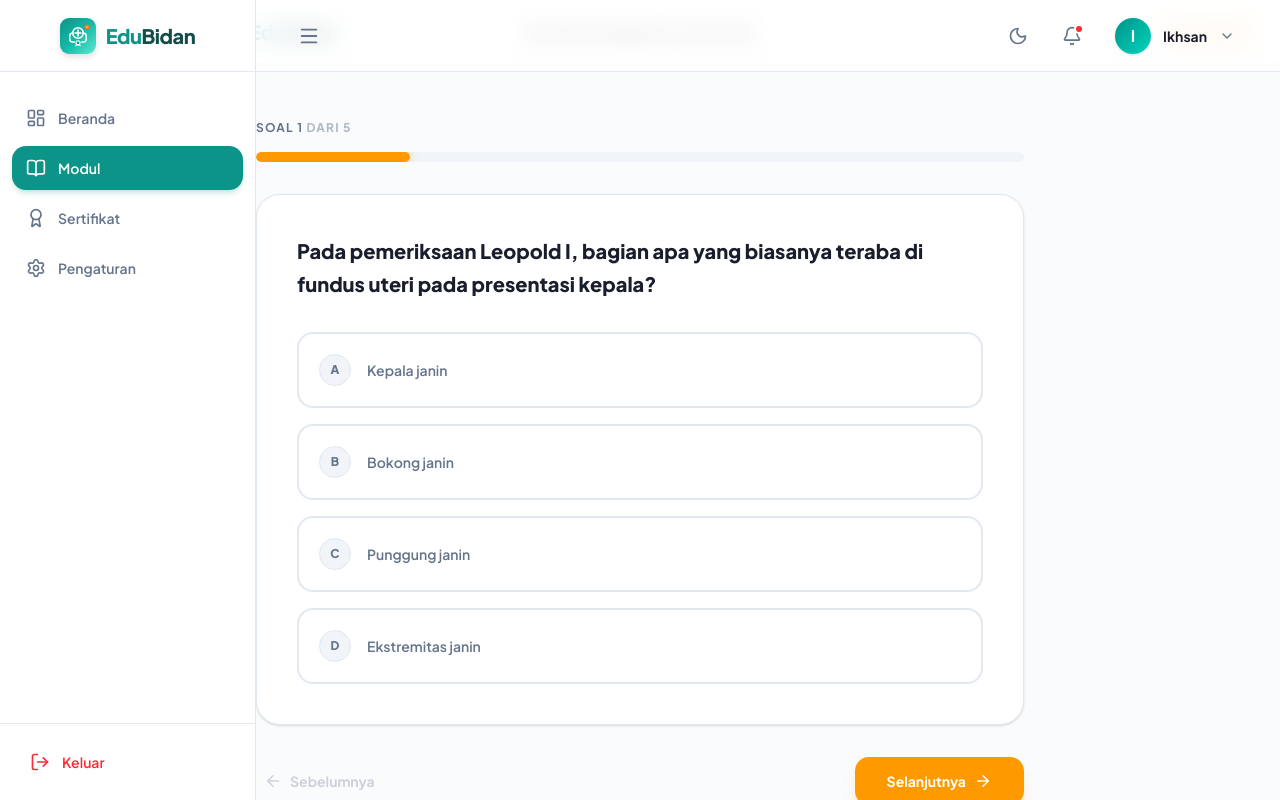
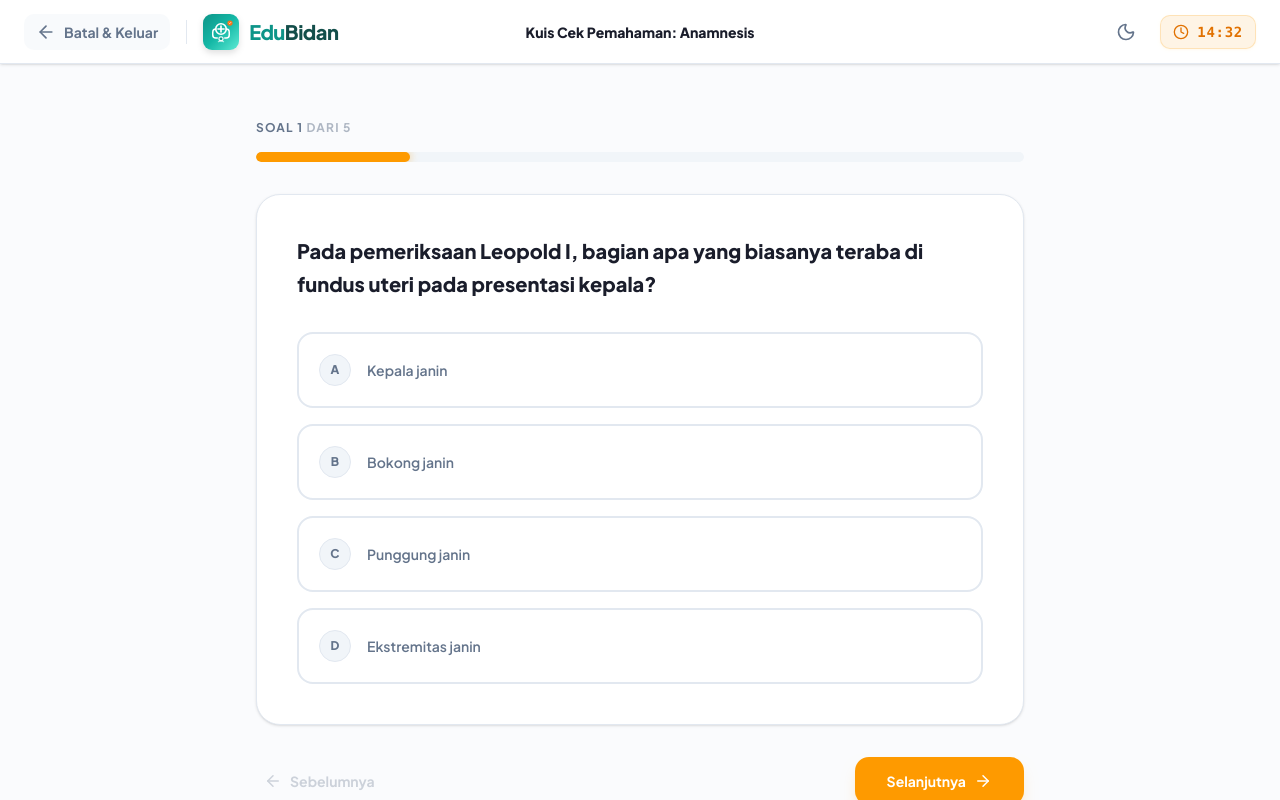
Before and after one commit to sceptzrion/edubidan, a Next.js app: page /dashboard/modules/1/quiz/1 in a window 1280 px wide. Built offline with nearby package versions, Linux system fonts and the light colour scheme.

Commit message:
feat: enhance StudentLayout for fullscreen quiz page and adjust button styles in module detail

```diff
--- a/src/app/dashboard/(student)/layout.tsx
+++ b/src/app/dashboard/(student)/layout.tsx
@@ -17,6 +17,9 @@ export default function StudentLayout({ children }: { children: React.ReactNode
   const [showAccount, setShowAccount] = useState(false);
   const [showNotif, setShowNotif] = useState(false);
 
+  // LOGIKA TAMBAHAN: Deteksi halaman kuis untuk fullscreen
+  const isQuizPage = pathname.includes("/quiz/");
+
   const menuItems = [
     { icon: LayoutDashboard, label: "Beranda", path: "/dashboard" },
     { icon: BookOpen, label: "Modul", path: "/dashboard/modules" },
@@ -33,6 +36,17 @@ export default function StudentLayout({ children }: { children: React.ReactNode
     { id: 1, title: "Modul baru", desc: "Materi Asuhan Persalinan Normal (APN) siap.", time: "10 mnt lalu", read: false },
     { id: 2, title: "Pengingat Evaluasi", desc: "Ayo kerjakan kuis Pemeriksaan Kehamilan.", time: "2 jam lalu", read: false },
   ];
+
+  // =========================================================================
+  // RENDER KHUSUS HALAMAN KUIS (FULLSCREEN)
+  // =========================================================================
+  if (isQuizPage) {
+    return (
+      <div className="min-h-screen bg-background">
+        {children}
+      </div>
+    );
+  }
 
   return (
     <div className="min-h-screen flex bg-background font-sans text-foreground transition-colors duration-300">
@@ -112,7 +126,6 @@ export default function StudentLayout({ children }: { children: React.ReactNode
               </button>
 
               {showNotif && (
-                // REVISI MOBILE: Lebar w-[280px] di HP, w-80 di Desktop
                 <div className="absolute right-0 lg:right-auto lg:left-1/2 lg:-translate-x-1/2 top-full mt-2 w-70 sm:w-80 bg-card border border-border rounded-2xl shadow-xl z-50 animate-in slide-in-from-top-2 duration-200">
                   <div className="px-4 py-3 sm:px-5 sm:py-4 border-b border-border flex items-center justify-between bg-muted/30 rounded-t-2xl">
                     <span className="text-sm sm:text-base font-bold text-foreground">Notifikasi</span>
@@ -149,7 +162,6 @@ export default function StudentLayout({ children }: { children: React.ReactNode
               </button>
 
               {showAccount && (
-                // REVISI MOBILE: Lebar w-48 di HP, w-56 di Desktop
                 <div className="absolute right-0 top-full mt-2 w-48 sm:w-56 bg-card border border-border rounded-2xl shadow-xl py-1.5 sm:py-2 z-50 animate-in slide-in-from-top-2 duration-200">
                   {/* Header Info Akun */}
                   <div className="px-3 py-2 sm:px-4 sm:py-3 border-b border-border mb-1">
@@ -180,7 +192,8 @@ export default function StudentLayout({ children }: { children: React.ReactNode
         </header>
 
         {/* KONTEN DINAMIS HALAMAN */}
-        <main className="flex-1 overflow-y-auto bg-background p-4 md:p-8 pb-24 md:pb-8 scrollbar-thin scrollbar-thumb-border scrollbar-track-transparent">
+        {/* REVISI: padding dikecilkan di mobile agar tidak nabrak di iPhone SE */}
+        <main className="flex-1 overflow-y-auto bg-background p-3 sm:p-4 md:p-8 pb-20 sm:pb-24 md:pb-8 scrollbar-thin scrollbar-thumb-border scrollbar-track-transparent">
           <div className="absolute top-0 right-0 -mr-20 -mt-20 w-72 h-72 rounded-full bg-primary/5 blur-3xl pointer-events-none" />
           <div className="max-w-6xl mx-auto relative z-10">
              {children}
--- a/src/app/dashboard/(student)/modules/[id]/page.tsx
+++ b/src/app/dashboard/(student)/modules/[id]/page.tsx
@@ -82,7 +82,7 @@ export default function StudentModuleDetail() {
 
       <button
         onClick={() => router.push("/dashboard/modules")}
-        className="flex items-center gap-2 text-sm font-bold text-muted-foreground hover:text-foreground mb-6 transition-colors w-fit"
+        className="flex items-center gap-1.5 sm:gap-2 text-xs sm:text-sm font-bold text-muted-foreground hover:text-foreground mb-4 sm:mb-6 transition-colors w-fit"
       >
         <ArrowLeft size={16} /> Kembali ke Daftar Modul
       </button>
```
